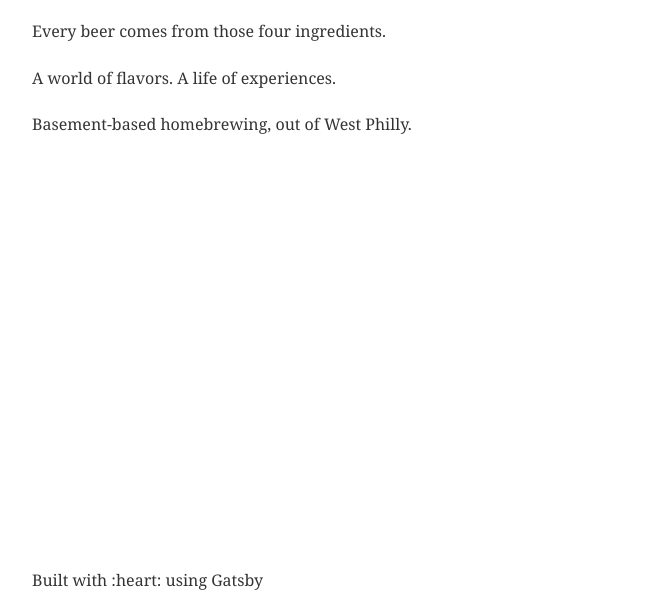
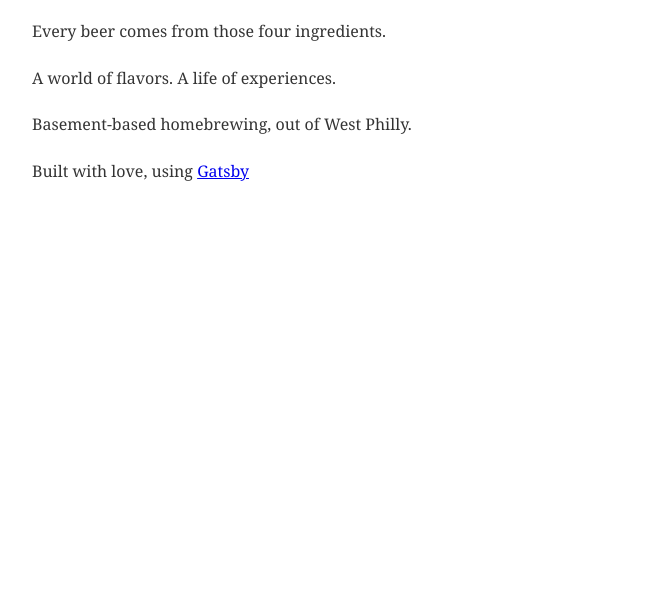
Before and after one commit to chris-s-friedman/brainstem-brewing-web, a Gatsby site: page / in a window 1280 px wide. Shown: the part 185-800 px from the top of the page, without its empty margins (299-964 px from the left). Built offline with nearby package versions, Linux system fonts and the light colour scheme; Gatsby itself is replaced by a stand-in of ours.

```diff
--- a/src/components/layout.js
+++ b/src/components/layout.js
@@ -34,7 +34,9 @@
       </header>
       {children}
       <div className={styles.footer}>
-        <p>Built with :heart: using Gatsby </p>
+        <p>
+          Built with love, using <a href ="https://www.gatsbyjs.org/">Gatsby</a>
+        </p>
       </div>
     </div>
   )
--- a/src/components/layout.module.css
+++ b/src/components/layout.module.css
@@ -1,5 +1,5 @@
 .footer {
-  position: fixed;
+  position: relative;
   /*left: 0;*/
   bottom: 0;
   width: 100%;
```
